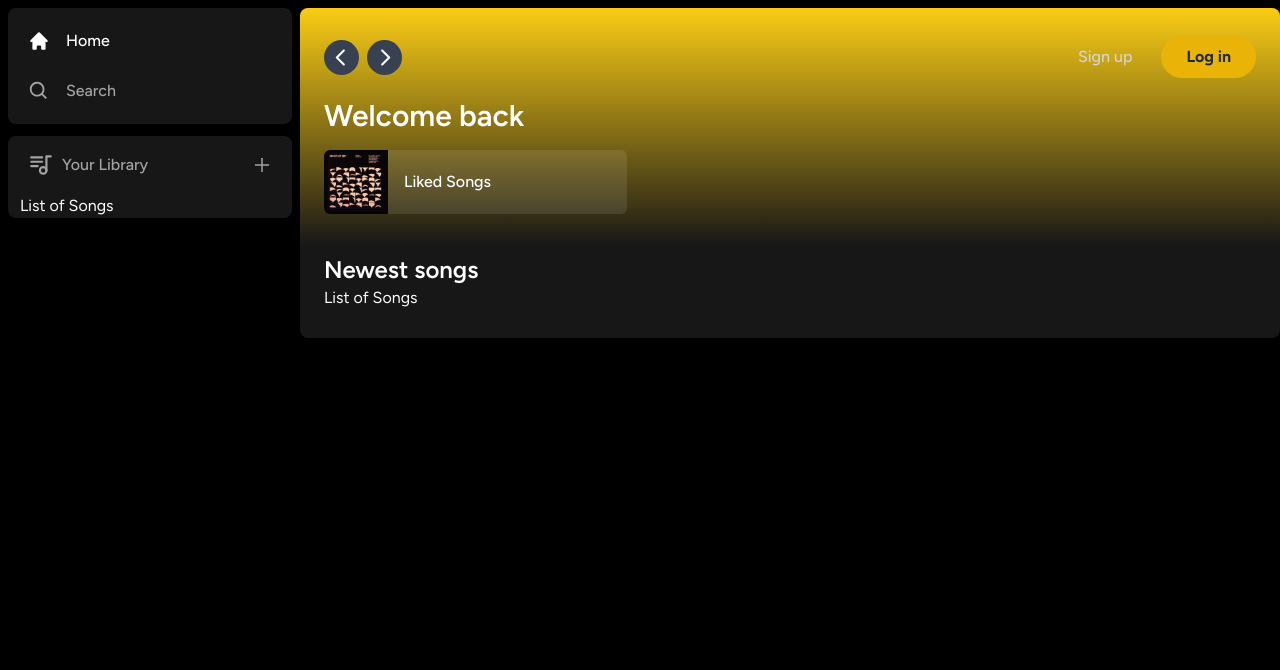
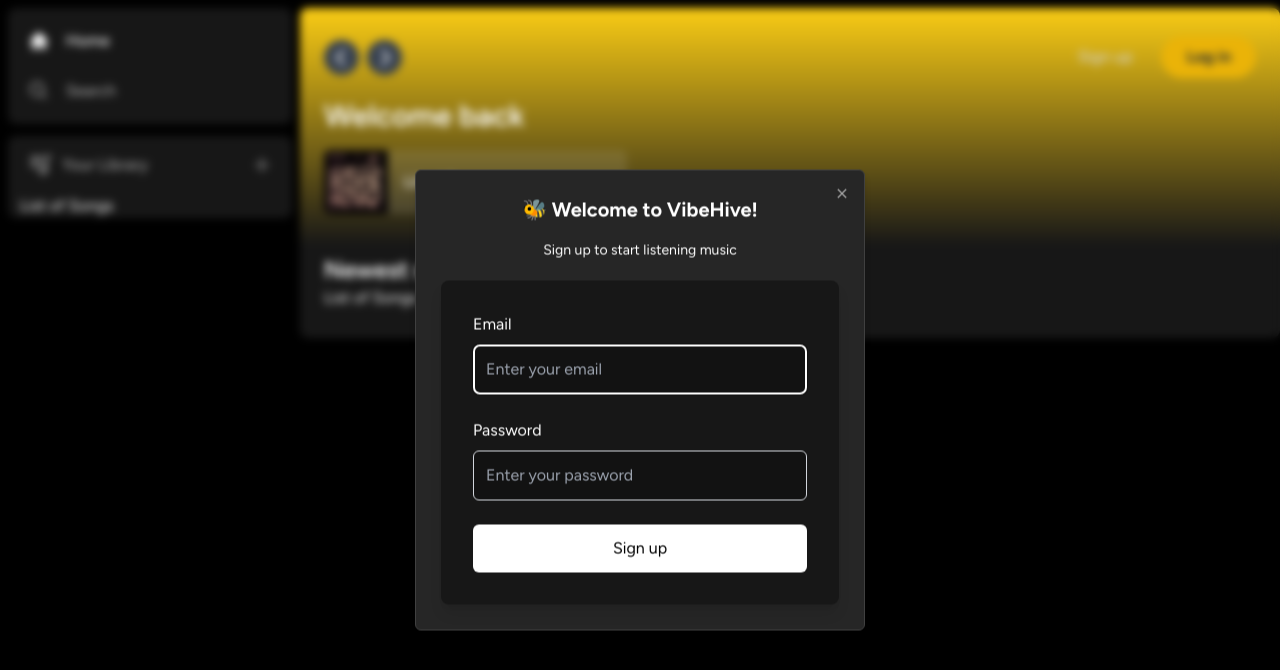
Before and after one commit to emmy-nguyen/vibehive, a Next.js app: page / in a window 1280 px wide. Both pictures are taken after a click on the button "Sign up". Shown: the top 670 px of the page. Built offline with nearby package versions, Linux system fonts and the light colour scheme.

Commit message:
feat: add login and signup modal

```diff
--- a/package.json
+++ b/package.json
@@ -9,6 +9,8 @@
     "lint": "next lint"
   },
   "dependencies": {
+    "@radix-ui/react-dialog": "^1.1.2",
+    "@radix-ui/react-form": "^0.1.0",
     "dotenv": "^16.4.5",
     "drizzle-orm": "^0.35.2",
     "might-fail": "^0.6.3",
@@ -19,7 +21,8 @@
     "react-dom": "^18.3.1",
     "react-icons": "^5.3.0",
     "tailwind-merge": "^2.5.4",
-    "zod": "^3.23.8"
+    "zod": "^3.23.8",
+    "zustand": "^5.0.0"
   },
   "devDependencies": {
     "@types/node": "^20.16.12",
--- /dev/null
+++ b/src/app/components/AuthModal.tsx
@@ -0,0 +1,32 @@
+"use client";
+
+import LoginForm from "./LoginForm";
+import SignupForm from "./SignupForm";
+import Modal from "./Modal";
+import useAuthModal from "../hooks/useAuthModal";
+import { useState } from "react";
+
+const AuthModal = () => {
+  const { onClose, isOpen, isLogin } = useAuthModal();
+  // const { isLogin, setIsLogin } = useState();
+  const onChange = (open: boolean) => {
+    if (!open) {
+      onClose();
+    }
+  };
+
+  return (
+    <Modal
+      title={isLogin ? "Welcome back! 🍯" : "🐝 Welcome to VibeHive!"}
+      description={
+        isLogin ? "Log in to your account" : "Sign up to start listening music"
+      }
+      isOpen={isOpen}
+      onChange={onChange}
+    >
+      {isLogin ? <LoginForm /> : <SignupForm />}
+    </Modal>
+  );
+};
+
+export default AuthModal;
--- a/src/app/components/Header.tsx
+++ b/src/app/components/Header.tsx
@@ -4,12 +4,15 @@
 import { HiHome } from "react-icons/hi";
 import { BiSearch } from "react-icons/bi";
 import Button from "./Button";
+import useAuthModal from "../hooks/useAuthModal";
 
 interface HeaderProps {
   children: React.ReactNode;
   className?: string;
 }
+
 const Header: React.FC<HeaderProps> = ({ children, className }) => {
+  const authModal = useAuthModal();
   const router = useRouter();
   const handleLogout = () => {
     // handle logout here
@@ -21,7 +24,7 @@
         className
       )}
     >
-      <div className="w-full mb-4 flex imtes-center justify-between">
+      <div className="w-full mb-4 flex items-center justify-between">
         <div className="hidden md:flex gap-x-2 items-center">
           <button
             onClick={() => router.back()}
@@ -52,7 +55,7 @@
           <>
             <div>
               <Button
-                onClick={() => {}}
+                onClick={() => authModal.onOpen(false)}
                 className="bg-transparent text-neutral-300 font-medium"
               >
                 Sign up
@@ -60,7 +63,7 @@
             </div>
             <div>
               <Button
-                onClick={() => {}}
+                onClick={() => authModal.onOpen(true)}
                 className="bg-yellow-500 px-6 py-2 text-gray-800"
               >
                 Log in
--- /dev/null
+++ b/src/app/components/LoginForm.tsx
@@ -0,0 +1,72 @@
+import * as Form from "@radix-ui/react-form";
+import Link from "next/link";
+
+const LoginForm = () => {
+  return (
+    <div className="flex items-center justify-center">
+      <Form.Root className="w-full max-w-md bg-neutral-900 p-8 rounded-lg shadow-lg">
+        {/* Email field */}
+        <Form.Field className="mb-6" name="email">
+          <div className="mb-2">
+            <Form.Label className="block text-white">Email</Form.Label>
+            <Form.Message className="text-red-400 text-sm" match="valueMissing">
+              Please enter your email
+            </Form.Message>
+            <Form.Message className="text-red-400 text-sm" match="typeMismatch">
+              Please provide a valid email
+            </Form.Message>
+          </div>
+          <Form.Control asChild>
+            <input
+              type="email"
+              required
+              className="w-full p-3 rounded-md border border-gray-300 forcus-outline-none forcus:ring-2 focus:ring-[#1DB954]"
+              placeholder="Enter your email"
+            ></input>
+          </Form.Control>
+        </Form.Field>
+
+        {/* Password field */}
+        <Form.Field name="password" className="mb-6">
+          <div className="mb-2">
+            <Form.Label className="block text-white">Password</Form.Label>
+            <Form.Message match="valueMissing" className="text-red-400 text-sm">
+              Please enter your password
+            </Form.Message>
+            <Form.Message match="typeMismatch" className="text-red-400 text-sm">
+              Please provide a valid password
+            </Form.Message>
+          </div>
+          <Form.Control asChild>
+            <input
+              type="password"
+              required
+              className="w-full p-3 rounded-md border border-gray-300 focus-outline-non focus:ring-2 focus-ring-[#1DB954]"
+              placeholder="Enter your password"
+            ></input>
+          </Form.Control>
+        </Form.Field>
+
+        {/* submit button */}
+        <Form.Submit asChild>
+          <button className="w-full bg-white text-black py-3 rounded-md hover:bg-yellow-300 transition">
+            Sign in
+          </button>
+        </Form.Submit>
+        <div className="mt-6 text-center">
+          <p className="text-sm text-white">
+            Don't have an account?{" "}
+            <Link
+              href="/signup"
+              className="text-white underline hover:text-yellow-300"
+            >
+              Sign up
+            </Link>
+          </p>
+        </div>
+      </Form.Root>
+    </div>
+  );
+};
+
+export default LoginForm;
--- /dev/null
+++ b/src/app/components/Modal.tsx
@@ -0,0 +1,41 @@
+import * as Dialog from "@radix-ui/react-dialog";
+import { IoMdClose } from "react-icons/io";
+
+interface ModalProps {
+  isOpen: boolean;
+  onChange: (open: boolean) => void;
+  title: string;
+  description: string;
+  children: React.ReactNode;
+}
+const Modal: React.FC<ModalProps> = ({
+  isOpen,
+  onChange,
+  title,
+  description,
+  children,
+}) => {
+  return (
+    <Dialog.Root open={isOpen} defaultOpen={isOpen} onOpenChange={onChange}>
+      <Dialog.Portal>
+        <Dialog.Overlay className="bg-neutrai-900/90 backdrop-blur-sm fixed inset-0" />
+        <Dialog.Content className="fixed drop-shadow-md border border-neutral-700 top-[50%] left-[50%] max-h-full h-full md:h-auto md:max-h-[85vh] w-full md:w-[90vw] md:max-w-[450px] translate-x-[-50%] translate-y-[-50%] rounded-md bg-neutral-800 p-[25px] focus: outline-none">
+          <Dialog.Title className="text-xl text-center font-bold mb-4">
+            {title}
+          </Dialog.Title>
+          <Dialog.Description className="mb-5 text-sm leading-normal text-center">
+            {description}
+          </Dialog.Description>
+          <div>{children}</div>
+          <Dialog.Close asChild>
+            <button className="text-neutral-400 hover:text-white absolute top-[10px] right-[10px] inline-flex h-[25px] w-[25px] appearance-none items-center justify-center rounded-full focus:outline-none">
+              <IoMdClose />
+            </button>
+          </Dialog.Close>
+        </Dialog.Content>
+      </Dialog.Portal>
+    </Dialog.Root>
+  );
+};
+
+export default Modal;
--- /dev/null
+++ b/src/app/components/SignupForm.tsx
@@ -0,0 +1,61 @@
+import * as Form from "@radix-ui/react-form";
+import Link from "next/link";
+
+const SignupForm = () => {
+  return (
+    <div className="flex items-center justify-center">
+      <Form.Root className="w-full max-w-md bg-neutral-900 p-8 rounded-lg shadow-lg">
+        {/* Email field */}
+        <Form.Field className="mb-6" name="email">
+          <div className="mb-2">
+            <Form.Label className="block text-white">Email</Form.Label>
+            <Form.Message className="text-red-400 text-sm" match="valueMissing">
+              Please enter your email
+            </Form.Message>
+            <Form.Message className="text-red-400 text-sm" match="typeMismatch">
+              Please provide a valid email
+            </Form.Message>
+          </div>
+          <Form.Control asChild>
+            <input
+              type="email"
+              required
+              className="w-full p-3 rounded-md border border-gray-300 forcus-outline-none forcus:ring-2 focus:ring-[#1DB954]"
+              placeholder="Enter your email"
+            ></input>
+          </Form.Control>
+        </Form.Field>
+
+        {/* Password field */}
+        <Form.Field name="password" className="mb-6">
+          <div className="mb-2">
+            <Form.Label className="block text-white">Password</Form.Label>
+            <Form.Message match="valueMissing" className="text-red-400 text-sm">
+              Please enter your password
+            </Form.Message>
+            <Form.Message match="typeMismatch" className="text-red-400 text-sm">
+              Please provide a valid password
+            </Form.Message>
+          </div>
+          <Form.Control asChild>
+            <input
+              type="password"
+              required
+              className="w-full p-3 rounded-md border border-gray-300 focus-outline-non focus:ring-2 focus-ring-[#1DB954]"
+              placeholder="Enter your password"
+            ></input>
+          </Form.Control>
+        </Form.Field>
+
+        {/* submit button */}
+        <Form.Submit asChild>
+          <button className="w-full bg-white text-black py-3 rounded-md hover:bg-yellow-300 transition">
+            Sign up
+          </button>
+        </Form.Submit>
+      </Form.Root>
+    </div>
+  );
+};
+
+export default SignupForm;
--- /dev/null
+++ b/src/app/components/UploadModal.tsx
@@ -0,0 +1,5 @@
+import ModalProvider from "@/app/providers/ModalProvider";
+
+const UploadModal = () => {
+  return <ModalProvider />;
+};
--- /dev/null
+++ b/src/app/hooks/useAuthModal.ts
@@ -0,0 +1,17 @@
+import { create } from "zustand";
+
+interface AuthModalStore {
+  isOpen: boolean;
+  isLogin: boolean;
+  onOpen: (isLogin?: boolean) => void;
+  onClose: () => void;
+}
+
+const useAuthModal = create<AuthModalStore>((set) => ({
+  isOpen: false,
+  isLogin: true,
+  onOpen: (isLogin = true) => set({ isOpen: true, isLogin }),
+  onClose: () => set({ isOpen: false }),
+}));
+
+export default useAuthModal;
--- a/src/app/layout.tsx
+++ b/src/app/layout.tsx
@@ -2,8 +2,9 @@
 import { Figtree, Inter } from "next/font/google";
 import "./globals.css";
 import Sidebar from "./components/Sidebar";
+import ModalProvider from "./providers/ModalProvider";
 
-const figtree = Figtree({ subsets: ["latin"] });
+const font = Figtree({ subsets: ["latin"] });
 
 export const metadata: Metadata = {
   title: "VibeHive",
@@ -17,7 +18,8 @@
 }) {
   return (
     <html lang="en">
-      <body className={figtree.className}>
+      <body className={font.className}>
+        <ModalProvider />
         <Sidebar>{children}</Sidebar>
       </body>
     </html>
--- /dev/null
+++ b/src/app/providers/ModalProvider.tsx
@@ -0,0 +1,24 @@
+"use client";
+
+import { useEffect, useState } from "react";
+import Modal from "@/app/components/Modal";
+import AuthModal from "../components/AuthModal";
+
+const ModalProvider = () => {
+  const [isMounted, setIsMounted] = useState(false);
+
+  useEffect(() => {
+    setIsMounted(true);
+  }, []);
+
+  if (!isMounted) {
+    return null;
+  }
+  return (
+    <>
+      <AuthModal />
+    </>
+  );
+};
+
+export default ModalProvider;
```
Also changed, not shown: 1 other file (tests, documents, lock files or other folders).
